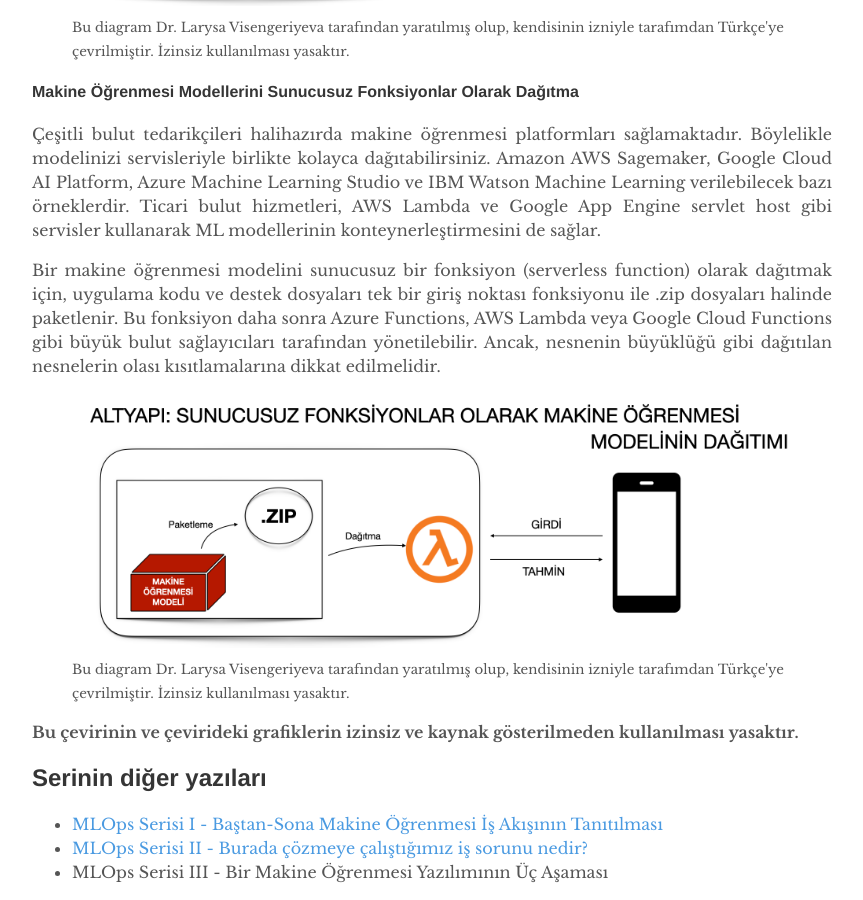
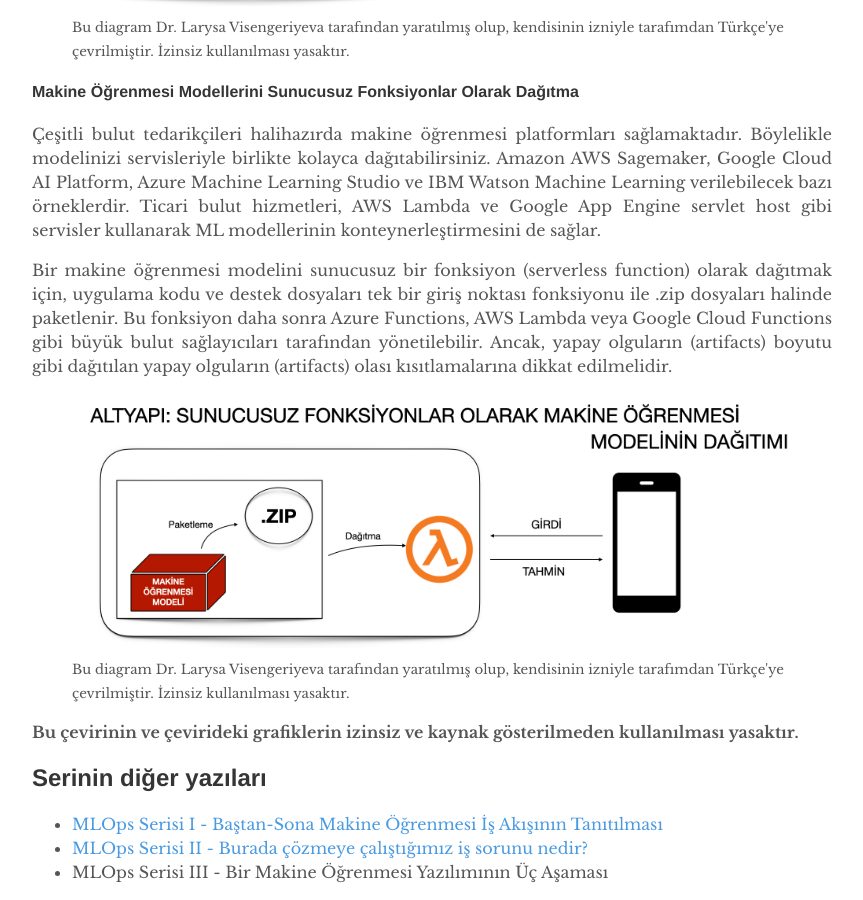
Before and after one commit to mmuratarat/turkish, a Jekyll site: the page built from _posts/2021-02-15-ml_ops_series_iii.md, in a window 1280 px wide and 900 px high, scrolled down 17474 px. Shown: the whole window, without its empty margins (208-1071 px from the left). Built offline with Jekyll 4.4.1, drawn with Linux system fonts in a browser that asks for light colours; nearby versions of some CDN libraries; comment, search, counter and statistics services are not loaded.

Commit message:
Update 2021-02-15-ml_ops_series_iii.md

```diff
--- a/_posts/2021-02-15-ml_ops_series_iii.md
+++ b/_posts/2021-02-15-ml_ops_series_iii.md
@@ -331,7 +331,7 @@
 
 Çeşitli bulut tedarikçileri halihazırda makine öğrenmesi platformları sağlamaktadır. Böylelikle modelinizi servisleriyle birlikte kolayca dağıtabilirsiniz. Amazon AWS Sagemaker, Google Cloud AI Platform, Azure Machine Learning Studio ve IBM Watson Machine Learning verilebilecek bazı örneklerdir. Ticari bulut hizmetleri, AWS Lambda ve Google App Engine servlet host gibi servisler kullanarak ML modellerinin konteynerleştirmesini de sağlar.
 
-Bir makine öğrenmesi modelini sunucusuz bir fonksiyon (serverless function) olarak dağıtmak için, uygulama kodu ve destek dosyaları tek bir giriş noktası fonksiyonu ile .zip dosyaları halinde paketlenir. Bu fonksiyon daha sonra Azure Functions, AWS Lambda veya Google Cloud Functions gibi büyük bulut sağlayıcıları tarafından yönetilebilir. Ancak, nesnenin büyüklüğü gibi dağıtılan nesnelerin olası kısıtlamalarına dikkat edilmelidir.
+Bir makine öğrenmesi modelini sunucusuz bir fonksiyon (serverless function) olarak dağıtmak için, uygulama kodu ve destek dosyaları tek bir giriş noktası fonksiyonu ile .zip dosyaları halinde paketlenir. Bu fonksiyon daha sonra Azure Functions, AWS Lambda veya Google Cloud Functions gibi büyük bulut sağlayıcıları tarafından yönetilebilir. Ancak, yapay olguların (artifacts) boyutu gibi dağıtılan yapay olguların (artifacts) olası kısıtlamalarına dikkat edilmelidir.
 
 <figure>
   <img src="https://github.com/mmuratarat/turkish/blob/master/_posts/images/infra-lambda.png?raw=true" alt="my alt text"/>
```
